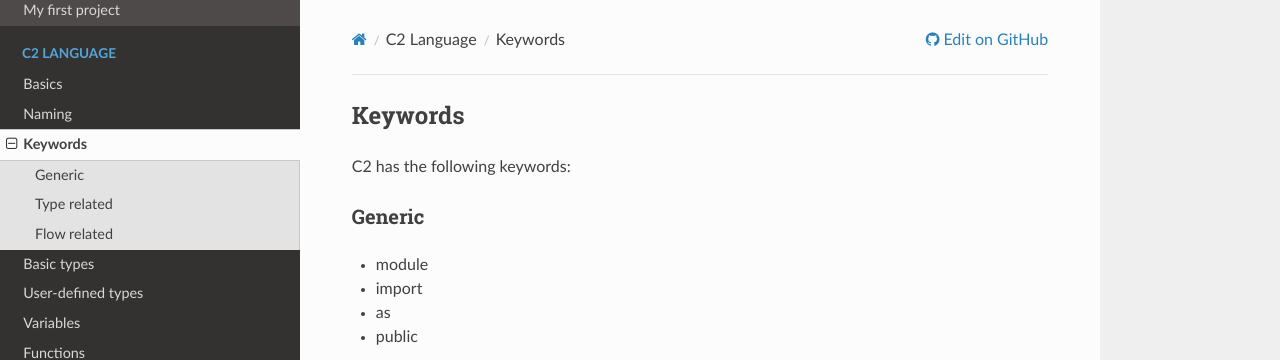
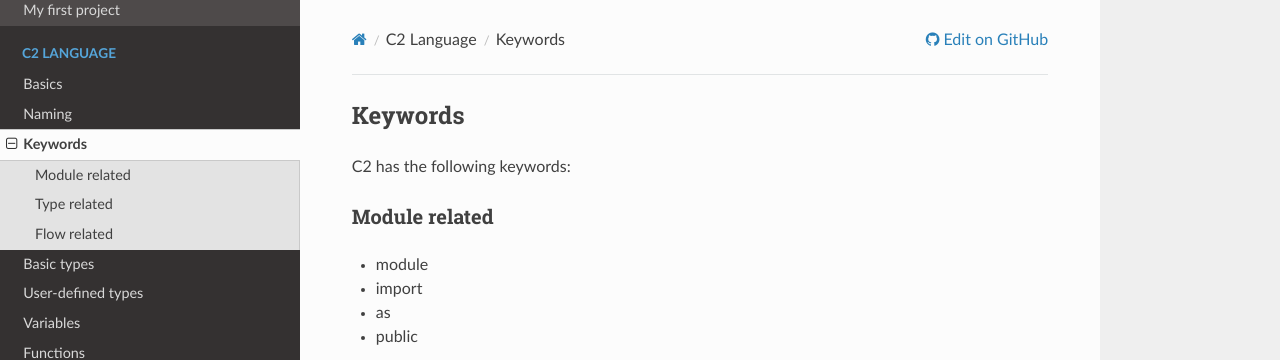
Before and after one commit to c2lang/documentation, an MkDocs documentation site: the page built from documentation/docs/language/keywords.md, in a window 1280 px wide and 900 px high. Shown: the top 360 px of the window. Built offline with MkDocs 1.6.1, drawn with Linux system fonts in a browser that asks for light colours; nearby versions of some CDN libraries; old or Windows-style settings are respelled for this version of MkDocs.

Commit message:
keywords.md: 'Generic' -> 'Module related'

```diff
--- a/documentation/docs/language/keywords.md
+++ b/documentation/docs/language/keywords.md
@@ -3,7 +3,7 @@
 
 C2 has the following keywords:
 
-### Generic
+### Module related
 * module
 * import
 * as
```
